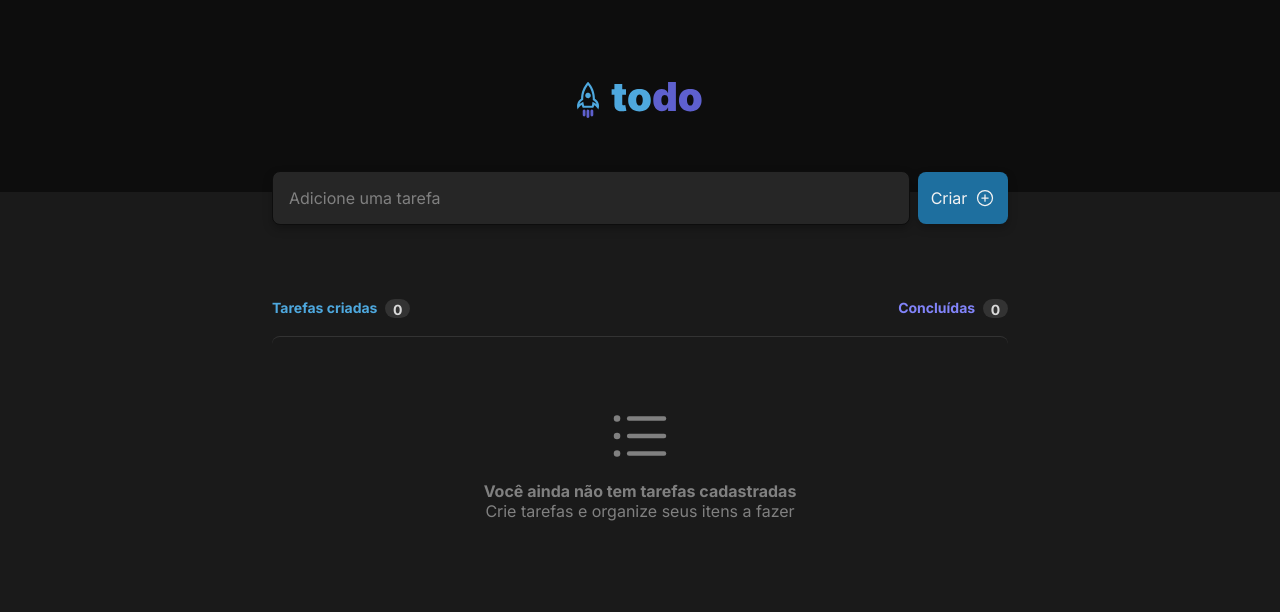
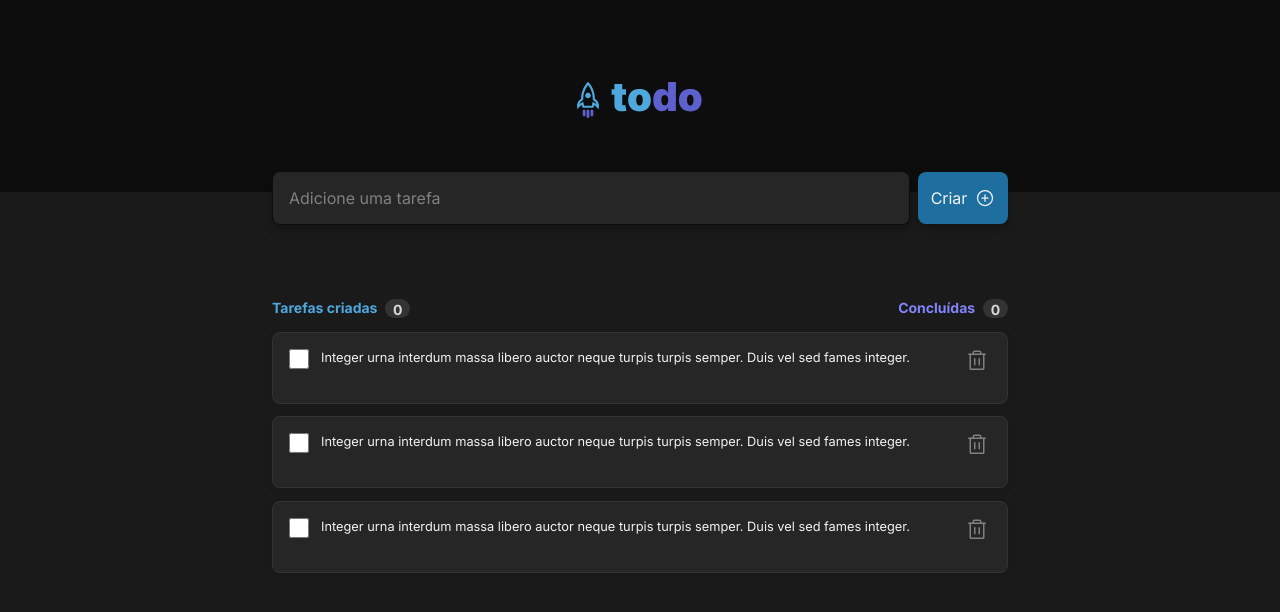
Before and after one commit to leticea/ignite-todo, a React (Vite) app: page / in a window 1280 px wide. Shown: the top 612 px of the page. Built offline with nearby package versions, Linux system fonts and the light colour scheme.

Commit message:
editando o estilo da lista de tasks

```diff
--- /dev/null
+++ b/src/components/EmptyTask.tsx
@@ -0,0 +1,13 @@
+import { ListBullets } from "phosphor-react";
+
+import styles from "./EmptyTask.module.css";
+
+export function EmptyTask() {
+  return (
+    <div className={styles.emptyTasksContainer}>
+      <ListBullets size={70} />
+      <p>Você ainda não tem tarefas cadastradas</p>
+      <span>Crie tarefas e organize seus itens a fazer</span>
+    </div>
+  );
+}
--- a/src/components/Home.module.css
+++ b/src/components/Home.module.css
@@ -115,25 +115,3 @@ button {
   background: var(--gray-400);
   border-radius: 999px;
 }
-
-.emptyTasksContainer {
-  width: 100%;
-  height: 100%;
-  color: var(--gray-300);
-
-  border-top: 1px solid var(--gray-400);
-  border-radius: 8px;
-
-  display: flex;
-  justify-content: center;
-
-  align-items: center;
-  flex-direction: column;
-
-  //border: 1px solid red;
-}
-
-.emptyTasksContainer p {
-  font-weight: bold;
-  margin-top: 10px;
-}
--- a/src/components/Home.tsx
+++ b/src/components/Home.tsx
@@ -1,6 +1,8 @@
 import styles from "./Home.module.css";
 
-import { ListBullets, PlusCircle } from "phosphor-react";
+import { PlusCircle } from "phosphor-react";
+import { EmptyTask } from "./EmptyTask";
+import { Tasks } from "./Tasks";
 
 export function Home() {
   return (
@@ -13,7 +15,6 @@ export function Home() {
       </div>
 
       <div className={styles.taskContainer}>
-
         <div className={styles.infoContainer}>
           <div className={styles.createdTasks}>Tarefas criadas</div>
           <div className={styles.createdTasksCounter}>0</div>
@@ -21,14 +22,11 @@ export function Home() {
           <div className={styles.completedTasks}>Concluídas</div>
           <div className={styles.completedTasksCounter}>0</div>
         </div>
-
-        <div className={styles.emptyTasksContainer}>
-          <ListBullets size={70} />
-          <p>Você ainda não tem tarefas cadastradas</p>
-          <span>Crie tarefas e organize seus itens a fazer</span>
-        </div>
+        {/*<EmptyTask />*/}
+        <Tasks />
+        <Tasks />
+        <Tasks />
       </div>
-
     </div>
   );
 }
--- /dev/null
+++ b/src/components/Tasks.module.css
@@ -0,0 +1,35 @@
+.taskContainer {
+  display: flex;
+  flex-direction: row;
+  align-items: flex-start;
+  padding: 16px;
+  gap: 12px;
+  margin-bottom: 0.8rem;
+  border: 1px solid #333333;
+  box-shadow: 0px 2px 8px rgba(0, 0, 0, 0.06);
+  border-radius: 8px;
+
+  width: 46rem;
+  height: 4.5rem;
+
+  background: var(--gray-500);
+
+  //border: 1px solid red;
+}
+
+.taskContainer p {
+  width: 632px;
+  height: 40px;
+
+  font-style: normal;
+  font-weight: 400;
+  font-size: 0.8rem;
+  line-height: 140%;
+
+  color: var(--gray-100);
+}
+
+.taskCheckbox {
+  width: 20px;
+  height: 20px;
+}
--- /dev/null
+++ b/src/components/Tasks.tsx
@@ -0,0 +1,16 @@
+import { Trash } from "phosphor-react";
+
+import styles from "./Tasks.module.css";
+
+export function Tasks() {
+  return (
+    <div className={styles.taskContainer}>
+        <input className={styles.taskCheckbox} type="checkbox" />
+        <p>
+          Integer urna interdum massa libero auctor neque turpis turpis semper.
+          Duis vel sed fames integer.
+        </p>
+        <Trash size={24} color="#808080" />
+    </div>
+  );
+}
```
Also changed, not shown: src/components/EmptyTask.module.css (added, +21 -0 lines), src/components/emptyTask.tsx (deleted).
